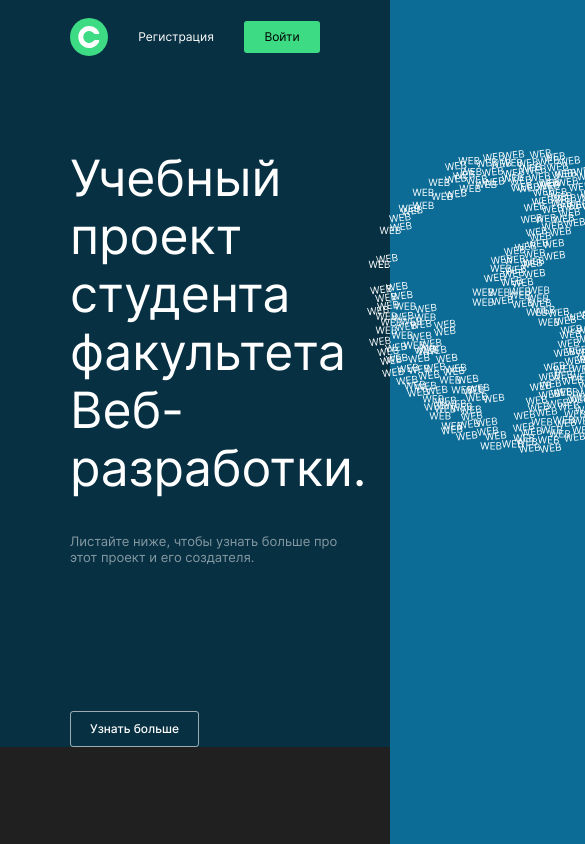
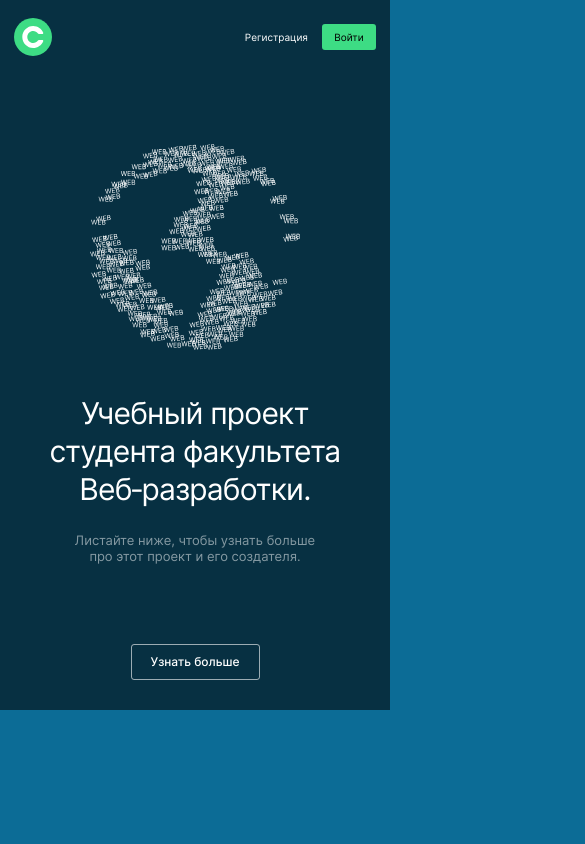
Before and after one commit to MickKrishtopa/movies-explorer-frontend, a React app: page / in a window 390 px wide. Shown: the top 844 px of the page, 585 px wide, since content can reach past the window. Built offline with nearby package versions, Linux system fonts and the light colour scheme.

Commit message:
feat: make header, navigation, promo adaptive for 768 and 320px

```diff
--- a/src/components/App/App.js
+++ b/src/components/App/App.js
@@ -8,7 +8,7 @@ function App() {
         <>
             <Header />
             <Main />
-            <Footer />
+            {/* <Footer /> */}
         </>
     );
 }
--- a/src/components/Header/Header.css
+++ b/src/components/Header/Header.css
@@ -13,3 +13,15 @@
     width: 38px;
     height: 38px;
 }
+
+@media screen and (max-width: 900px) {
+    .header {
+        padding: 0 30px;
+    }
+}
+
+@media screen and (max-width: 555px) {
+    .header {
+        padding: 0 14px;
+    }
+}
--- a/src/components/Main/Main.jsx
+++ b/src/components/Main/Main.jsx
@@ -9,10 +9,10 @@ export default function Main() {
     return (
         <>
             <Promo />
-            <AboutProjest />
-            <Techs />
+            {/* <AboutProjest /> */}
+            {/* <Techs />
             <AboutMe />
-            <Portfolio />
+            <Portfolio /> */}
         </>
     );
 }
--- a/src/components/Navigation/Navigation.css
+++ b/src/components/Navigation/Navigation.css
@@ -28,3 +28,18 @@
     margin: 0;
     padding: 0;
 }
+
+@media screen and (max-width: 555px) {
+    .navigation__signup {
+        margin: 0 14px 0 0;
+        font-size: 10px;
+        line-height: 1.6;
+    }
+
+    .navigation__signip {
+        font-size: 10px;
+        line-height: 1.6;
+        height: 26px;
+        width: 54px;
+    }
+}
--- a/src/components/Promo/Promo.css
+++ b/src/components/Promo/Promo.css
@@ -2,9 +2,6 @@
     padding: 75px 70px 0;
     background-color: #073042;
     max-width: 1280px;
-}
-
-.promo__content {
     display: flex;
     justify-content: space-between;
     min-height: 499px;
@@ -14,6 +11,7 @@
     max-width: 640px;
     min-height: 450px;
 }
+
 .promo__title {
     margin: 0 0 36px;
     font-family: "Inter", Helvetica, sans-serif;
@@ -56,3 +54,73 @@
     width: 310px;
     height: 100%;
 }
+
+@media screen and (max-width: 900px) {
+    .promo {
+        flex-direction: column;
+        align-items: center;
+        padding: 140px 0 0;
+    }
+
+    .promo__logo {
+        order: 1;
+        margin-bottom: 48px;
+    }
+
+    .promo__description {
+        order: 2;
+        max-width: 680px;
+        min-height: 358px;
+    }
+
+    .promo__title {
+        margin: 0 auto 22px;
+        font-size: 40px;
+        line-height: 1.25;
+        text-align: center;
+        /* letter-spacing: 0px; */
+    }
+
+    .promo__subtitle {
+        max-width: 260px;
+        margin: 0 auto 92px;
+        text-align: center;
+    }
+
+    .promo__button {
+        margin: 0 auto;
+        display: block;
+    }
+}
+
+@media screen and (max-width: 650px) {
+    .promo {
+        padding-top: 70px;
+    }
+
+    .promo__logo {
+        order: 1;
+        margin-bottom: 44px;
+    }
+
+    .promo__description {
+        order: 2;
+        max-width: 300px;
+        min-height: 316px;
+    }
+
+    .promo__title {
+        margin: 0 auto 24px;
+        font-size: 30px;
+        line-height: 1.27;
+        letter-spacing: -0.8px;
+    }
+
+    .promo__subtitle {
+        margin-bottom: 80px;
+    }
+
+    .promo__logo {
+        width: 210px;
+    }
+}
--- a/src/components/Promo/Promo.jsx
+++ b/src/components/Promo/Promo.jsx
@@ -4,11 +4,9 @@ import promoLogo from "../../images/promo-logo.svg";
 export default function Promo() {
     return (
         <section className='promo'>
-            <div className='promo__content'>
             <div className='promo__description'>
                 <h1 className='promo__title'>
-                        Учебный проект студента факультета
-                        <br /> Веб-разработки.
+                    Учебный проект студента факультета Веб&#8209;разработки.
                 </h1>
                 <p className='promo__subtitle'>
                     Листайте ниже, чтобы узнать больше про этот проект и его
@@ -22,7 +20,6 @@ export default function Promo() {
                 className='promo__logo
                 '
             />
-            </div>
         </section>
     );
 }
```
Lines whose indentation alone changed are shown as unchanged.
